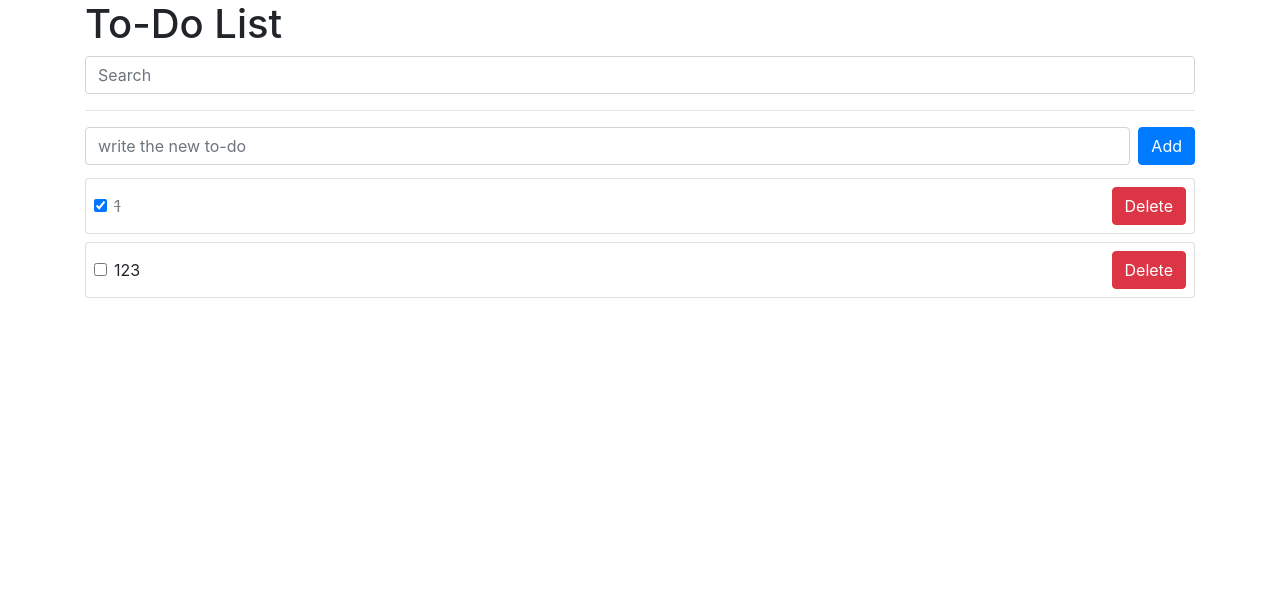
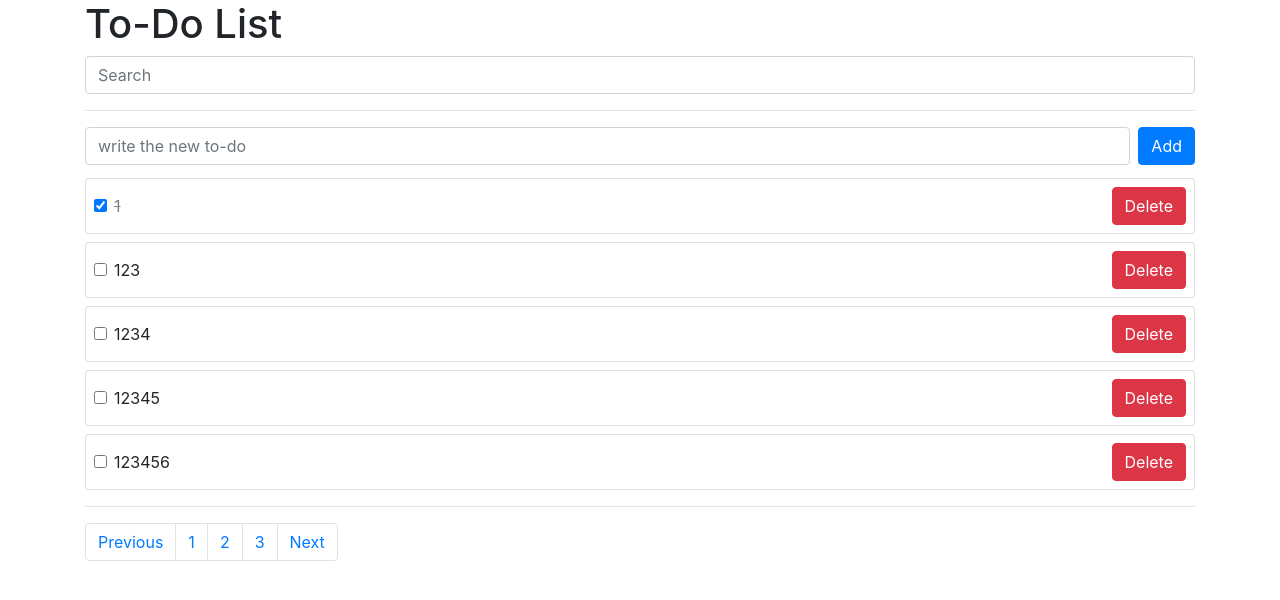
Before and after one commit to hey-ri/vue-todo-list, a Vue app: page / in a window 1280 px wide. Shown: the top 600 px of the page. Built offline with nearby package versions, Linux system fonts and the light colour scheme; data requests are answered from the project's data file.

Commit message:
create the pagenation

```diff
--- a/db.json
+++ b/db.json
@@ -9,6 +9,36 @@
       "subject": "123",
       "completed": false,
       "id": 3
+    },
+    {
+      "subject": "1234",
+      "completed": false,
+      "id": 4
+    },
+    {
+      "subject": "12345",
+      "completed": false,
+      "id": 5
+    },
+    {
+      "subject": "123456",
+      "completed": false,
+      "id": 6
+    },
+    {
+      "subject": "1234567",
+      "completed": false,
+      "id": 7
+    },
+    {
+      "subject": "ㄴ",
+      "completed": false,
+      "id": 8
+    },
+    {
+      "subject": "ㄹ",
+      "completed": false,
+      "id": 9
     }
   ]
 }
--- a/src/App.vue
+++ b/src/App.vue
@@ -9,6 +9,26 @@
     <div v-if="!filterTodos.length" style="text-align: center; padding-top: 5px">Todo가 없습니다.</div>
 
     <TodoList :todos="filterTodos" @toggle-todo="toggleTodo" @todo-idx="deleteTodo" />
+    <hr />
+    <nav aria-label="Page navigation example">
+      <ul class="pagination">
+        <li class="page-item">
+          <a class="page-link" href="#"> Previous </a>
+        </li>
+        <li class="page-item">
+          <a class="page-link" href="#">1</a>
+        </li>
+        <li class="page-item">
+          <a class="page-link" href="#">2</a>
+        </li>
+        <li class="page-item">
+          <a class="page-link" href="#">3</a>
+        </li>
+        <li class="page-item">
+          <a class="page-link" href="#">Next</a>
+        </li>
+      </ul>
+    </nav>
   </div>
 </template>
 
@@ -26,11 +46,19 @@ export default {
   setup() {
     const todoList = ref([]);
     const error = ref('');
+    const totalPage = ref(0);
+    const limit = 5;
+    const page = ref(1);
+
     const getTodos = async () => {
       try {
-        const res = await axios.get('http://localhost:3000/todos');
+        const res = await axios.get(`http://localhost:3000/todos?_page=${page.value}&_limit=${limit}`);
+        // console.log(res.headers);
+        //결과의 headers에서 x-total-count를 받아온다.
+        // console.log(res.headers.x-total-count);
+        //-로 이어져 있는 변수는 []로 감싸고 ''로 묶어줘야 한다.
+        totalPage.value = res.headers['x-total-count'];
         todoList.value = res.data;
-        console.log(res);
       } catch (err) {
         console.log(err);
         error.value = 'Somthing went wrong get todo';
```
